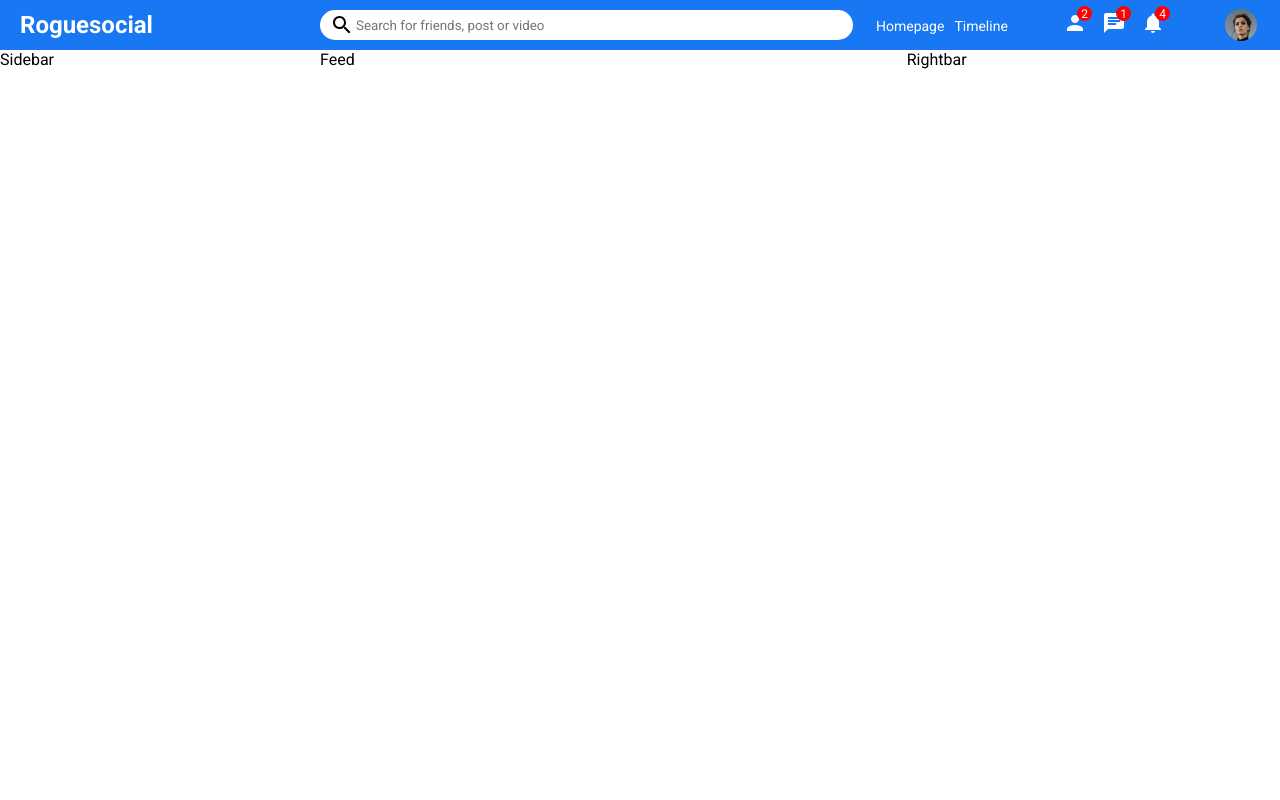
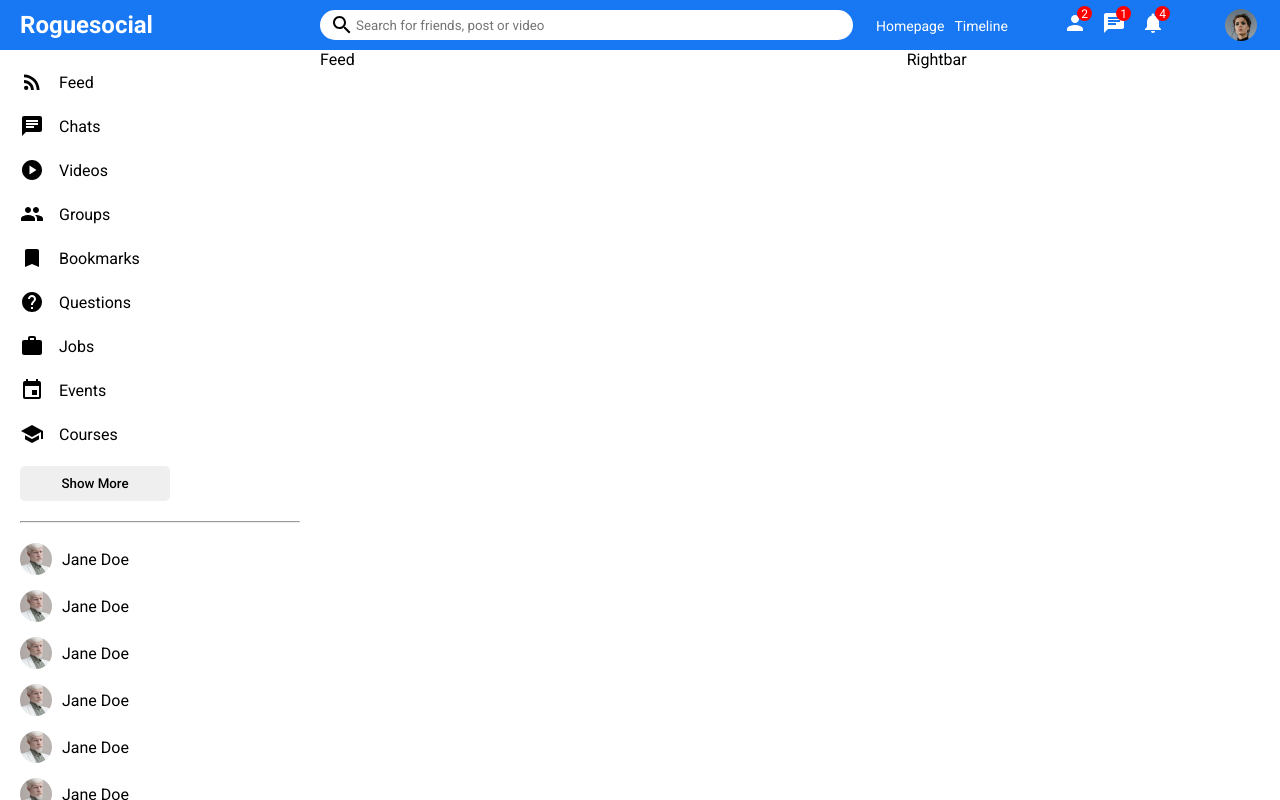
Before and after one commit to sweedalgharshi/social-media, a React (Create React App) app in the folder react-social/: page / in a window 1280 px wide. Built offline with nearby package versions, Linux system fonts and the light colour scheme.

Commit message:
added sidebar body with material ui

```diff
--- a/react-social/public/index.html
+++ b/react-social/public/index.html
@@ -8,7 +8,7 @@
     <link rel="preconnect" href="https://fonts.googleapis.com" />
     <link rel="preconnect" href="https://fonts.gstatic.com" crossorigin />
     <link
-      href="https://fonts.googleapis.com/css2?family=Roboto:ital,wght@0,100;0,300;0,400;0,700;0,900;1,500&display=swap"
+      href="https://fonts.googleapis.com/css2?family=Roboto:wght@100;300;400;500;700;900&display=swap"
       rel="stylesheet"
     />
     <link rel="stylesheet" href="style.css" />
--- a/react-social/src/components/sidebar/Sidebar.js
+++ b/react-social/src/components/sidebar/Sidebar.js
@@ -1,8 +1,103 @@
 import React from "react";
 import "./sidebar.css";
 
+import {
+  RssFeed,
+  Chat,
+  PlayCircle,
+  Group,
+  Bookmark,
+  Help,
+  Work,
+  School,
+  InsertInvitation,
+} from "@mui/icons-material";
+
 function Sidebar() {
-  return <div className="sidebar">Sidebar</div>;
+  return (
+    <div className="sidebar">
+      <div className="sidebar-wrapper">
+        <ul className="sidebar-list">
+          <li className="sidebar-list-item">
+            <RssFeed className="sidebar-icon" />
+            <span className="sidebar-list-item-text">Feed</span>
+          </li>
+          <li className="sidebar-list-item">
+            <Chat className="sidebar-icon" />
+            <span className="sidebar-list-item-text">Chats</span>
+          </li>
+          <li className="sidebar-list-item">
+            <PlayCircle className="sidebar-icon" />
+            <span className="sidebar-list-item-text">Videos</span>
+          </li>
+          <li className="sidebar-list-item">
+            <Group className="sidebar-icon" />
+            <span className="sidebar-list-item-text">Groups</span>
+          </li>
+          <li className="sidebar-list-item">
+            <Bookmark className="sidebar-icon" />
+            <span className="sidebar-list-item-text">Bookmarks</span>
+          </li>
+          <li className="sidebar-list-item">
+            <Help className="sidebar-icon" />
+            <span className="sidebar-list-item-text">Questions</span>
+          </li>
+          <li className="sidebar-list-item">
+            <Work className="sidebar-icon" />
+            <span className="sidebar-list-item-text">Jobs</span>
+          </li>
+          <li className="sidebar-list-item">
+            <InsertInvitation className="sidebar-icon" />
+            <span className="sidebar-list-item-text">Events</span>
+          </li>
+          <li className="sidebar-list-item">
+            <School className="sidebar-icon" />
+            <span className="sidebar-list-item-text">Courses</span>
+          </li>
+        </ul>
+        <button className="sidebar-btn">Show More</button>
+        <hr className="sidebar-hr" />
+        <ul className="sidebar-friend-list">
+          <li className="sidebar-friend">
+            <img src="/assets/person/2.jpeg" alt="" className="sidebar-friend-img" />
+            <span className="sidebar-friend-name">Jane Doe</span>
+          </li>
+          <li className="sidebar-friend">
+            <img src="/assets/person/2.jpeg" alt="" className="sidebar-friend-img" />
+            <span className="sidebar-friend-name">Jane Doe</span>
+          </li>
+          <li className="sidebar-friend">
+            <img src="/assets/person/2.jpeg" alt="" className="sidebar-friend-img" />
+            <span className="sidebar-friend-name">Jane Doe</span>
+          </li>
+          <li className="sidebar-friend">
+            <img src="/assets/person/2.jpeg" alt="" className="sidebar-friend-img" />
+            <span className="sidebar-friend-name">Jane Doe</span>
+          </li>
+          <li className="sidebar-friend">
+            <img src="/assets/person/2.jpeg" alt="" className="sidebar-friend-img" />
+            <span className="sidebar-friend-name">Jane Doe</span>
+          </li>
+          <li className="sidebar-friend">
+            <img src="/assets/person/2.jpeg" alt="" className="sidebar-friend-img" />
+            <span className="sidebar-friend-name">Jane Doe</span>
+          </li>
+          <li className="sidebar-friend">
+            <img src="/assets/person/2.jpeg" alt="" className="sidebar-friend-img" />
+            <span className="sidebar-friend-name">Jane Doe</span>
+          </li>
+          <li className="sidebar-friend">
+            <img src="/assets/person/2.jpeg" alt="" className="sidebar-friend-img" />
+            <span className="sidebar-friend-name">Jane Doe</span>
+          </li>
+          <li className="sidebar-friend">
+            <img src="/assets/person/2.jpeg" alt="" className="sidebar-friend-img" />
+            <span className="sidebar-friend-name">Jane Doe</span>
+          </li>
+        </ul>
+      </div>
+    </div>
+  );
 }
 
 export default Sidebar;
--- a/react-social/src/components/sidebar/sidebar.css
+++ b/react-social/src/components/sidebar/sidebar.css
@@ -1,3 +1,68 @@
 .sidebar {
   flex: 3;
+  height: calc(100vh - 50px);
+  overflow-y: scroll;
 }
+
+::-webkit-scrollbar {
+  width: 5px;
+}
+
+::-webkit-scrollbar-track {
+  background-color: #f1f1f1;
+}
+
+::-webkit-scrollbar-thumb {
+  background-color: rgb(179, 179, 179);
+}
+
+.sidebar-wrapper {
+  padding: 20px;
+}
+
+.sidebar-list {
+  list-style: none;
+  margin: 0;
+  padding: 0;
+}
+
+.sidebar-list-item {
+  display: flex;
+  align-items: center;
+  margin-bottom: 20px;
+}
+
+.sidebar-icon {
+  margin-right: 15px;
+}
+
+.sidebar-btn {
+  width: 150px;
+  border: none;
+  font-weight: 500;
+  padding: 10px;
+  border-radius: 5px;
+}
+.sidebar-hr {
+  margin: 20px 0;
+}
+
+.sidebar-friend-list {
+  padding: 0;
+  margin: 0;
+  list-style: none;
+}
+
+.sidebar-friend {
+  display: flex;
+  align-items: center;
+  margin-bottom: 15px;
+}
+
+.sidebar-friend-img {
+  width: 32px;
+  height: 32px;
+  border-radius: 50%;
+  object-fit: cover;
+  margin-right: 10px;
+}
```
